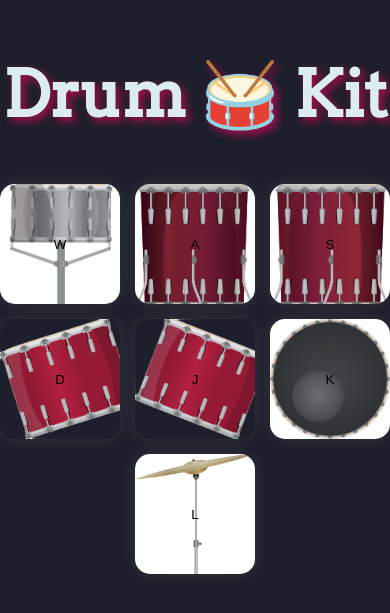
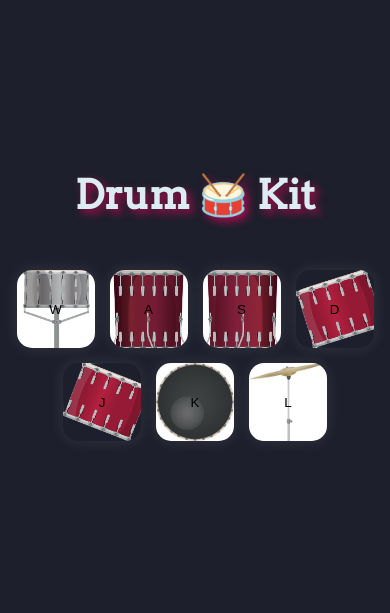
Before and after one commit to Fahad87667/Drum-kit, a plain HTML site: page index.htm in a window 390 px wide. Shown: the part 129-742 px from the top of the page. Drawn offline with Linux system fonts and the light colour scheme.

Commit message:
Update styles.css

```diff
--- a/styles.css
+++ b/styles.css
@@ -35,8 +35,8 @@ footer {
 }
 
 .drum {
-  width: 120px;
-  height: 120px;
+  width: 10vw;
+  height: 10vw;
   border: none;
   border-radius: 15px;
   cursor: pointer;
@@ -46,6 +46,7 @@ footer {
   align-items: center;
   box-shadow: 0 0 15px rgba(255, 255, 255, 0.1);
   transition: all 0.3s ease-in-out;
+  flex-wrap: wrap;
 }
 
 .drum:focus {
@@ -110,7 +111,29 @@ footer {
   color: red;
 }
 
-footer {
-  font-size: 1.1rem;
-  padding: 10px;
+/* Responsive Styles */
+@media (max-width: 768px) {
+  h1 {
+    font-size: 3rem;
+  }
+
+  .drum {
+    width: 15vw;
+    height: 15vw;
+  }
 }
+
+@media (max-width: 480px) {
+  h1 {
+    font-size: 2.5rem;
+  }
+
+  .drum {
+    width: 20vw;
+    height: 20vw;
+  }
+
+  footer {
+    font-size: 0.8rem;
+  }
+}
```
